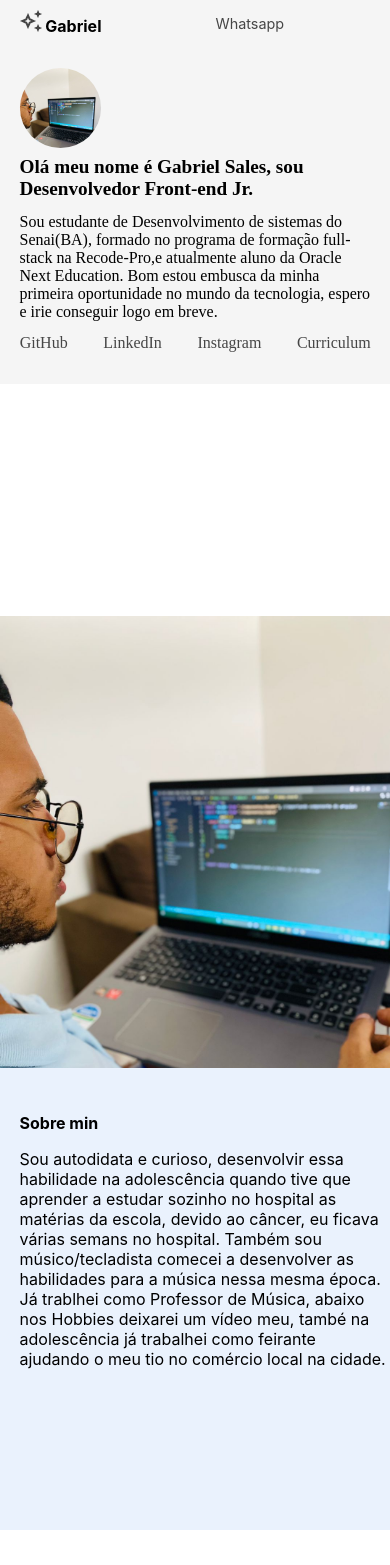
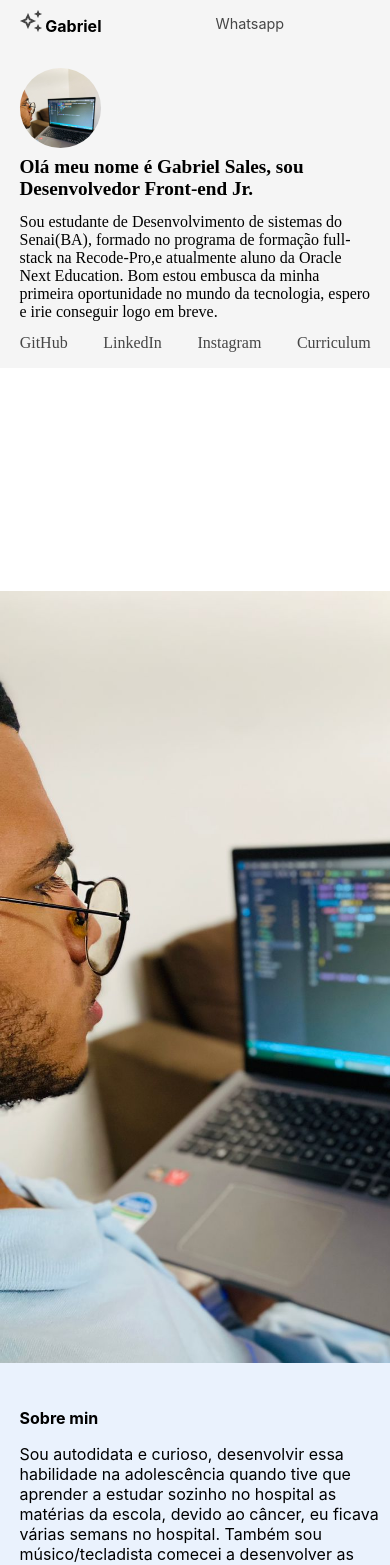
Before and after one commit to salesgs/portifolio__react, a React (Create React App) app: page / in a window 390 px wide. Shown: the top 1565 px of the page. Before the commit the page ends 1530 px from the top, so only its background shows below. Built offline with nearby package versions, Linux system fonts and the light colour scheme.

Commit message:
cabeçalho 25

```diff
--- a/src/Componentes/Banner/Banner.css
+++ b/src/Componentes/Banner/Banner.css
@@ -1,9 +1,19 @@
+.banner{
+  height: auto;
+  width: 100vw;
+  height: 900px;
+}
+.banner__photo{
+  display: flex;
+  width: 100vw;
+  height: 900px;
 
-.banner{
-  margin-top: 60px;
-  width: 100vw;
-  height: 1000px;
   background-image: url('../../../public/images/gabriel.jpeg');
   background-size: cover;
   background-repeat: no-repeat;
+  margin-top: 0;
+  -webkit-background-size: cover;
+  -moz-background-size: cover;
+  -o-background-size: cover;
+  background-size: cover;
 }
--- a/src/Componentes/Banner/Responsive.css
+++ b/src/Componentes/Banner/Responsive.css
@@ -1,41 +1,7 @@
-@media screen and (min-width:200px) and (max-width:700px){
-  .banner{
+ @media screen and (min-width:200px) and (max-width:700px){
+  /* .banner{
     height: 580px;
-    margin-top: -5rem;
-  }
+    margin-top: -17rem;
+
+  } */
 }
-
-@media screen and (min-width:300px) and (max-width:700px){
-  .banner{
-    height: 580px;
-    margin-top: -6rem;
-  }
-}
-
-@media screen and (min-width:327px) and (max-width:700px){
-  .banner{
-    height: 580px;
-    margin-top: -7rem;
-  }
-
-}
-@media screen and (min-width:355px) and (max-width:700px){
-  .banner{
-    height: 580px;
-    margin-top: -9rem;
-  }
-
-}
-/* @media screen and (min-width:355px) and (max-width:700px){
-  .banner{
-    height: 580px;
-    margin-top: -25vh;
-  }
-}
-
-@media screen and (min-width:400px) and (max-width:700px){
-  .banner{
-    height: 580px;
-    margin-top: -30vh;
-  }
-} */
--- a/src/Componentes/Banner/index.js
+++ b/src/Componentes/Banner/index.js
@@ -3,7 +3,9 @@ import "./Responsive.css"
 const Banner = () =>{
   return (
     <div className ='banner'>
+          <div className='banner__photo'>
 
+          </div>
     </div>
   )
 }
--- a/src/Componentes/Header/Responsive.css
+++ b/src/Componentes/Header/Responsive.css
@@ -1,6 +1,6 @@
 @media screen and (min-width:200px) and (max-width:700px){
   header{
-    height: 90vh;
+    /* height: 90vh; */
   }
   .iten{
     display: none;
@@ -44,7 +44,7 @@
     width: 90vw;
 
     margin-top: 0.80rem;
-    padding-bottom: 1rem;
+    /* padding-bottom: 1rem; */
 
   }
   h2{
--- a/src/Componentes/Main/index.js
+++ b/src/Componentes/Main/index.js
@@ -6,7 +6,7 @@ const Main = ()=>{
   return(
     <div>
         <Header/>
-        <Banner/>
+         <Banner/>
         <Sobre/>
         <Skills />
 
--- a/src/Componentes/Sobre/Responsive.css
+++ b/src/Componentes/Sobre/Responsive.css
@@ -35,7 +35,7 @@
 
 @media screen and (min-width:900px) and (max-width:3000px){
   .bio{
-    margin-top: 2rem;
+    margin-top: 0rem;
     height: 60vh;
   }
   .bio__content p{
```
Also changed, not shown: src/Componentes/Header/Header.css (+5 -2 lines), src/Componentes/Header/index.js (+6 -2 lines).
